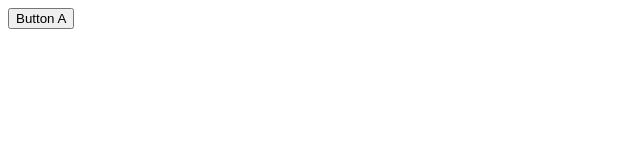
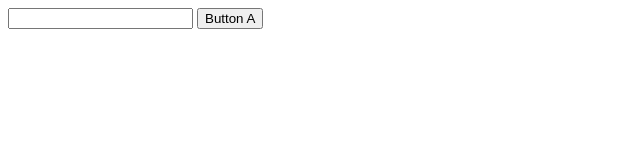
Before and after one commit to AKteamNG/SimOJ, a plain HTML site: page index.html in a window 1280 px wide. Shown: the whole page, without its empty margins (0-640 px from the left). Drawn offline with Linux system fonts and the light colour scheme.

Commit message:
添加文本框

```diff
--- a/index.html
+++ b/index.html
@@ -19,7 +19,9 @@
     </script>
 </head>
 <body>
-    <button value="Button A - OFF" onClick='buttonTrigger(this.value)'>Button A</button>
+	 <input type="text" value="" id="textId">
+<!--    <button value="Button A - OFF" onClick='buttonTrigger(this.value)'>Button A</button>   -->
+    <button value="Button A - OFF" onClick='buttonTrigger(document.getElementById("textId").value )'>Button A</button>
     <div id="output"></div>
 </body>
 </html>
```
